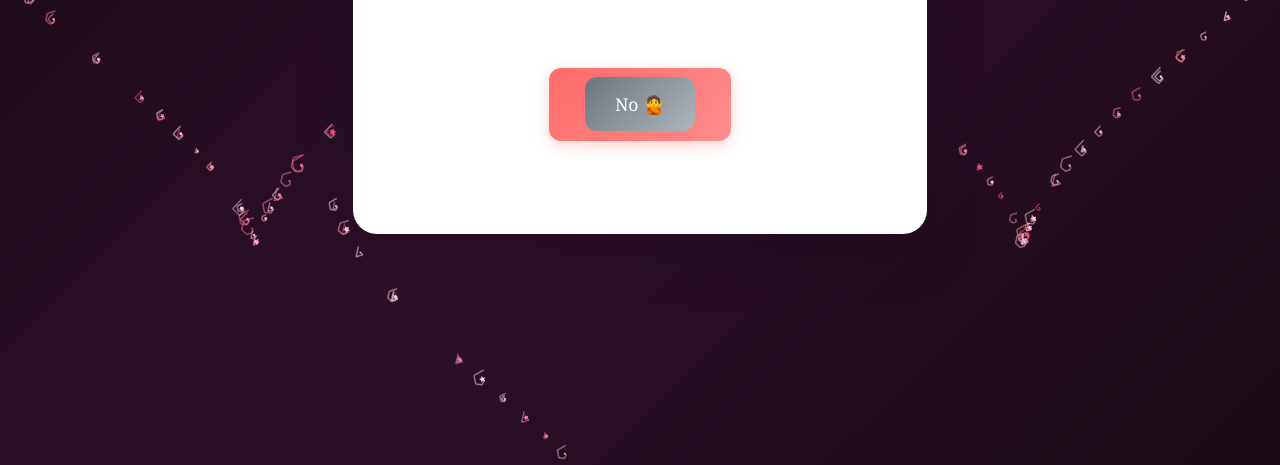
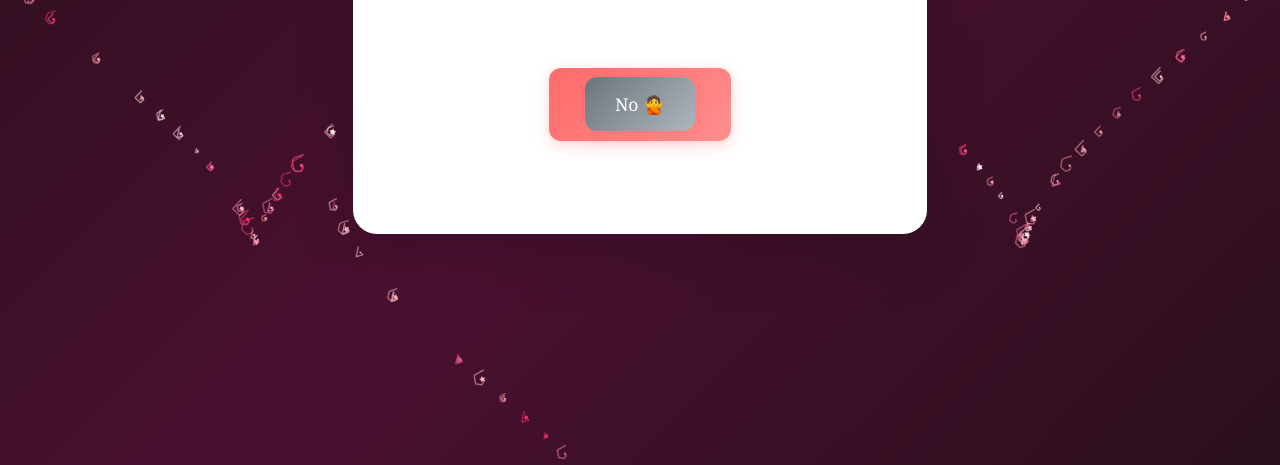
Before and after one commit to DE-night-sheperd/out, a website: page index.html in a window 1280 px wide. Shown: the part 335-800 px from the top of the page. Drawn offline with nearby package versions, Linux system fonts and the light colour scheme.

Commit message:
Improve dark pink background vibrancy and star colors

```diff
--- a/main.js
+++ b/main.js
@@ -372,13 +372,13 @@ function createStar() {
 
 function getRandomPinkColor() {
     const colors = [
+        '#ff477e',
         '#ff6b9d',
         '#ff8fa3',
         '#ffb3c1',
         '#ffccd5',
         '#fff0f3',
-        '#ff477e',
-        '#ff85a2'
+        '#ff2d6b'
     ];
     return colors[Math.floor(Math.random() * colors.length)];
 }
--- a/style.css
+++ b/style.css
@@ -6,7 +6,7 @@
 
 body {
     font-family: 'Georgia', serif;
-    background: linear-gradient(135deg, #1a0a14 0%, #2d102a 50%, #1a0a14 100%);
+    background: linear-gradient(135deg, #2a0f1c 0%, #4a1030 50%, #2a0f1c 100%);
     min-height: 100vh;
     overflow: hidden;
     margin: 0;
```
